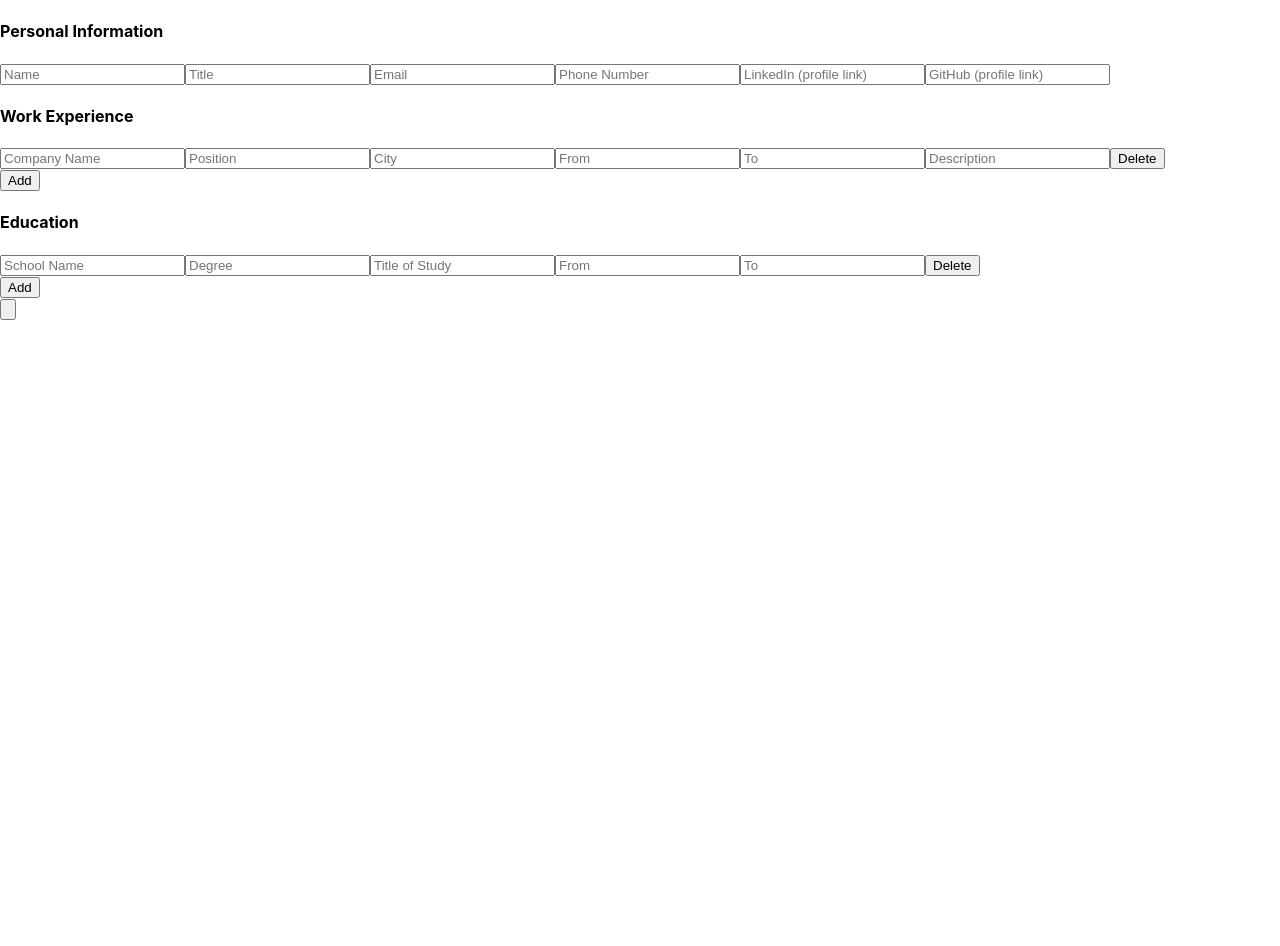
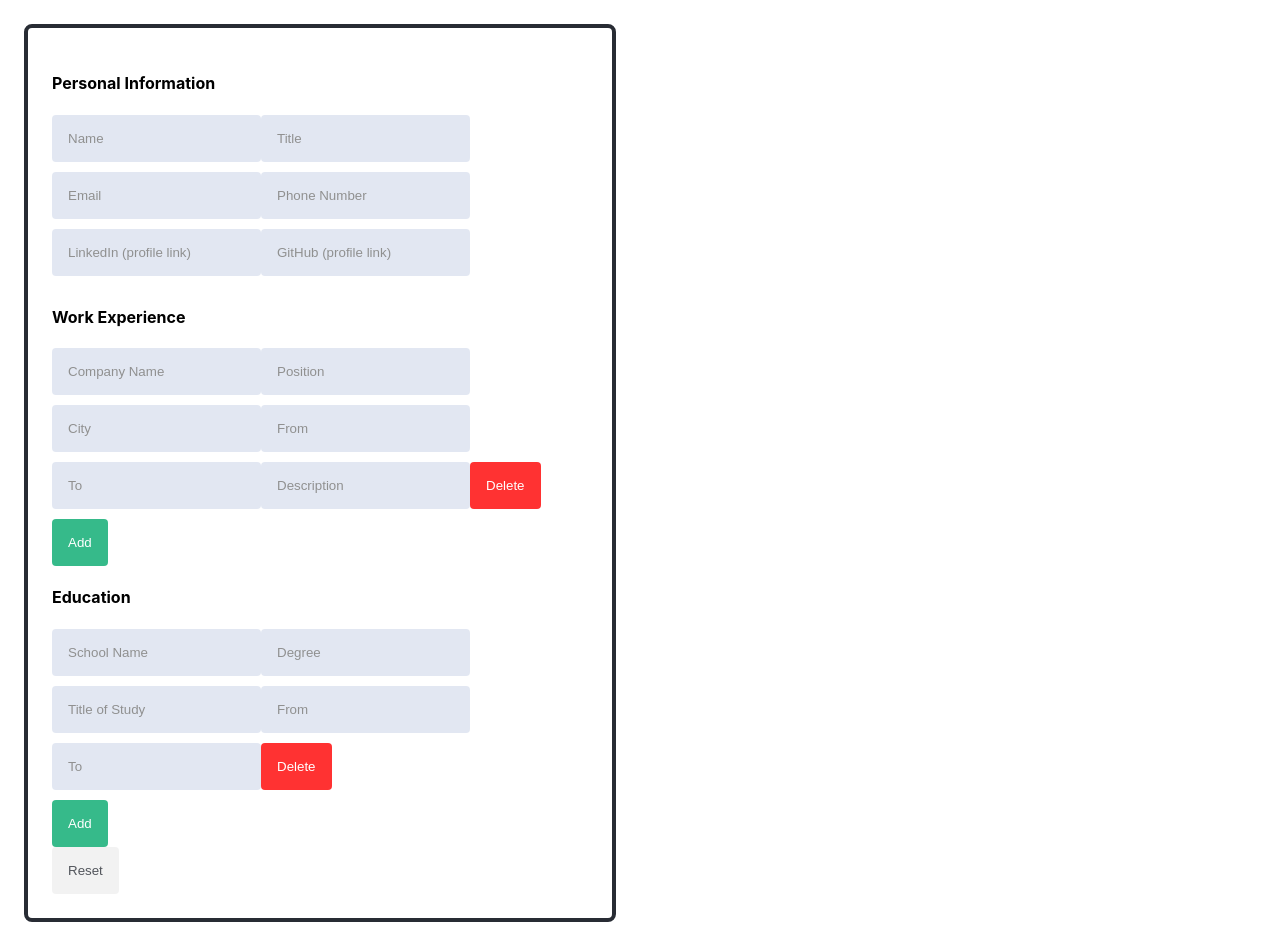
Before and after one commit to mraffia/odin-cv-application, a React (Create React App) app: page / in a window 1280 px wide. Before the commit the page ends 800 px from the top, so only its background shows below. Built offline with nearby package versions, Linux system fonts and the light colour scheme.

Commit message:
Add basic styling to forms and the buttons, bsaic layouting for the whole page

```diff
--- a/src/App.css
+++ b/src/App.css
@@ -36,3 +36,63 @@
     transform: rotate(360deg);
   }
 }
+
+.container {
+  min-height: 100vh;
+  display: grid;
+  grid-template-columns: 1fr 1fr;
+  grid-template-areas:
+  "form overview";
+}
+
+.form-container {
+  margin: 24px;
+  padding: 24px;
+  border: #282c34 4px solid;
+  border-radius: 8px;
+}
+
+.form-personal,
+.form-experience,
+.form-education {
+    padding: 16px;
+    margin-bottom: 10px;
+    border: none;
+    background: #DBE2EF;
+    border-radius: 4px;
+    opacity: 0.8;
+}
+
+.form-personal:focus,
+.form-experience:focus,
+.form-education:focus {
+  opacity: 1;
+  outline: none;
+}
+
+button {
+  color: white;
+  padding: 16px;
+  border: none;
+  cursor: pointer;
+  opacity: 0.8;
+  border-radius: 4px;
+}
+
+button:hover {
+  opacity: 1;
+}
+
+.add-experience,
+.add-education {
+  background-color: #04AA6D;
+}
+
+.del-experience,
+.del-education {
+  background-color: red;
+}
+
+.reset {
+  color: #282c34;
+}
--- a/src/App.js
+++ b/src/App.js
@@ -155,7 +155,7 @@ class App extends React.Component {
 
   render() {
     return (
-      <div>
+      <div className="container">
         <div className="form-container">
           <form className="form">
             <div className="form-subcontainer">
@@ -238,7 +238,7 @@ class App extends React.Component {
             </div>
 
             <div className="reset-container">
-              <input type="button" onClick={this.handleReset}/>
+              <button className="reset" type="button" onClick={this.handleReset}>Reset</button>
             </div>
           </form>
         </div>
```
